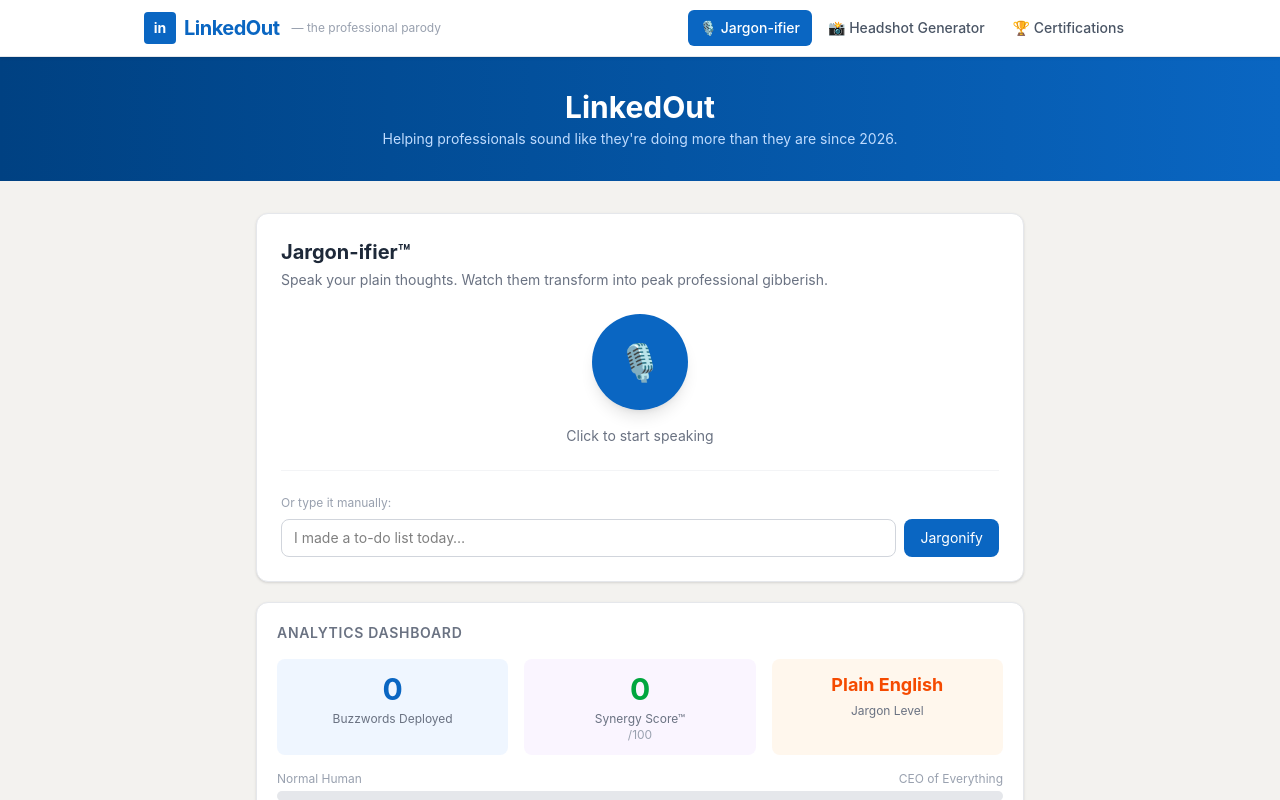
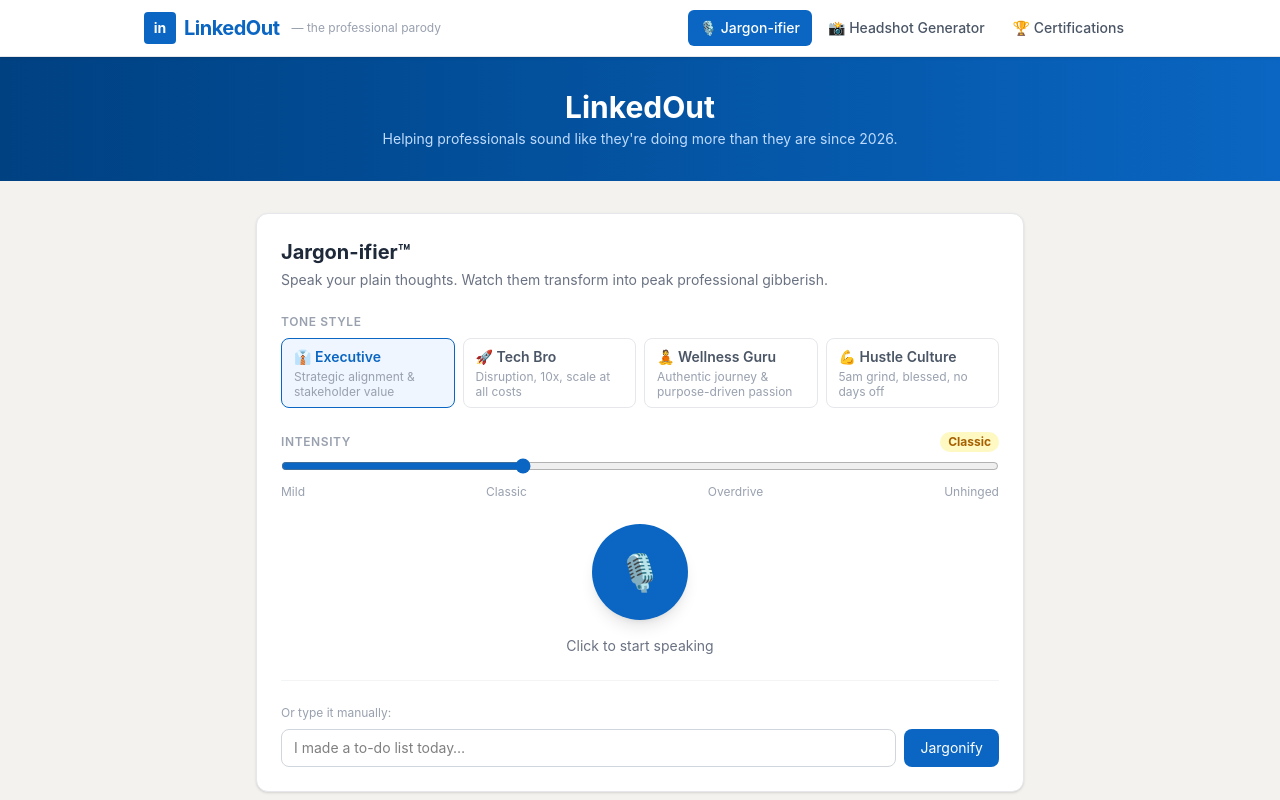
Before and after one commit to nicov3rde/linkedout, a React (Vite) app: page / in a window 1280 px wide. Shown: the top 800 px of the page. Built offline with nearby package versions, Linux system fonts and the light colour scheme.

Commit message:
feat: add tone styles and intensity controls to Jargonifier component

```diff
--- a/src/components/Jargonifier.jsx
+++ b/src/components/Jargonifier.jsx
@@ -27,6 +27,59 @@ function calcJargonLevel(text) {
   return Math.min(100, score + 10)
 }
 
+const TONE_STYLES = [
+  {
+    id: 'exec',
+    label: '👔 Executive',
+    desc: 'Strategic alignment & stakeholder value',
+    buzzwords: ['leverage', 'synergy', 'stakeholder', 'strategic alignment', 'fiscal narrative', 'core competency', 'value proposition', 'deliverables', 'KPI', 'ROI'],
+    prompts: [
+      'Rewrite this as a mild executive memo with 1-2 business buzzwords. Keep it mostly normal.',
+      'Rewrite this in classic corporate executive speak. Reference stakeholders, strategy, and value.',
+      'Rewrite this as a C-suite LinkedIn post dripping in strategic alignment, synergy, and stakeholder value.',
+      'Rewrite this as a completely unhinged Fortune 500 executive who has replaced all human thought with buzzwords. Pure shareholder-value-maximizing gibberish.',
+    ],
+  },
+  {
+    id: 'techbro',
+    label: '🚀 Tech Bro',
+    desc: 'Disruption, 10x, scale at all costs',
+    buzzwords: ['disrupt', 'scale', '10x', 'ship it', 'move fast', 'growth hacking', 'pivot', 'ecosystem', 'paradigm shift', 'north star metric'],
+    prompts: [
+      'Rewrite this with light startup energy. Maybe one or two tech buzzwords.',
+      'Rewrite this as a tech startup founder on LinkedIn. Mention disruption, scaling, or shipping.',
+      'Rewrite this as a Silicon Valley tech bro who wants to 10x everything, disrupt industries, and move fast and break things.',
+      'Rewrite this as a completely deranged tech bro who wants to disrupt death itself, 10x the universe, and ship an MVP before thinking. Pure hyper-growth lunacy.',
+    ],
+  },
+  {
+    id: 'wellness',
+    label: '🧘 Wellness Guru',
+    desc: 'Authentic journey & purpose-driven passion',
+    buzzwords: ['authentic', 'journey', 'purpose-driven', 'whole self', 'gratitude', 'mindful', 'intentional', 'vulnerability', 'growth mindset', 'aligned'],
+    prompts: [
+      'Rewrite this with a slightly warm, positive tone. Maybe mention being intentional.',
+      'Rewrite this as a LinkedIn wellness influencer sharing their authentic journey with gratitude and purpose.',
+      'Rewrite this as a professional wellness guru who brings their whole self to work, leads with vulnerability, and is deeply, insufferably grateful.',
+      'Rewrite this as a completely unhinged wellness influencer who has turned every mundane event into a spiritual awakening and wants you to journal about it.',
+    ],
+  },
+  {
+    id: 'hustle',
+    label: '💪 Hustle Culture',
+    desc: '5am grind, blessed, no days off',
+    buzzwords: ['grind', 'blessed', 'grateful', 'no days off', 'outwork', 'discipline', 'results', 'earned it', 'early mornings', 'refuse to quit'],
+    prompts: [
+      'Rewrite this with a hint of motivated, positive energy. Keep it grounded.',
+      'Rewrite this as a hustle-culture LinkedIn post. Mention the grind, discipline, or being grateful.',
+      'Rewrite this as an obsessive hustle-culture poster who wakes up at 4am, never rests, and wants you to know they earned everything through pure grind.',
+      'Rewrite this as a completely unhinged hustle maximalist who has not slept in 3 years, considers blinking a waste of time, and will die before taking a day off. Unhinged motivational energy.',
+    ],
+  },
+]
+
+const INTENSITY_LABELS = ['Mild', 'Classic', 'Overdrive', 'Unhinged']
+
 export default function Jargonifier() {
   const [isListening, setIsListening] = useState(false)
   const [transcript, setTranscript] = useState('')
@@ -34,8 +87,15 @@ export default function Jargonifier() {
   const [loading, setLoading] = useState(false)
   const [error, setError] = useState('')
   const [stats, setStats] = useState({ buzzwordCount: 0, synergyScore: 0, jargonLevel: 0 })
+  const [toneStyle, setToneStyle] = useState('exec')
+  const [intensity, setIntensity] = useState(1)
   const recognitionRef = useRef(null)
   const interimRef = useRef('')
+  const toneStyleRef = useRef(toneStyle)
+  const intensityRef = useRef(intensity)
+
+  useEffect(() => { toneStyleRef.current = toneStyle }, [toneStyle])
+  useEffect(() => { intensityRef.current = intensity }, [intensity])
 
   useEffect(() => {
     return () => recognitionRef.current?.stop()
@@ -102,6 +162,9 @@ export default function Jargonifier() {
       const apiKey = import.meta.env.VITE_OPENAI_API_KEY
       if (!apiKey) throw new Error('Missing VITE_OPENAI_API_KEY in .env')
 
+      const style = TONE_STYLES.find(s => s.id === toneStyleRef.current)
+      const promptInstruction = style.prompts[intensityRef.current]
+
       const res = await fetch('https://api.openai.com/v1/chat/completions', {
         method: 'POST',
         headers: {
@@ -113,11 +176,9 @@ export default function Jargonifier() {
           max_tokens: 512,
           messages: [{
             role: 'user',
-            content: `Rewrite the following plain English statement as peak LinkedIn corporate jargon. Use buzzwords like "leverage", "synergy", "pivot", "disrupt", "move the needle", "circle back", "deep dive", "holistic approach", "thought leadership", etc. Make it absurdly over-the-top but still coherent. Keep it to 2-3 sentences max.
+            content: `${promptInstruction}. Keep it to 2-3 sentences max. Return ONLY the rewritten version, no explanation.
 
-Plain English: "${text}"
-
-Return ONLY the rewritten jargon version, no explanation.`,
+Text: "${text}"`,
           }],
         }),
       })
@@ -149,6 +210,54 @@ Return ONLY the rewritten jargon version, no explanation.`,
         <p className="text-sm text-gray-500 mb-6">
           Speak your plain thoughts. Watch them transform into peak professional gibberish.
         </p>
+
+        {/* Tone Style Selector */}
+        <div className="mb-6">
+          <p className="text-xs font-semibold text-gray-400 uppercase tracking-wider mb-2">Tone Style</p>
+          <div className="grid grid-cols-2 gap-2 sm:grid-cols-4">
+            {TONE_STYLES.map(s => (
+              <button
+                key={s.id}
+                onClick={() => setToneStyle(s.id)}
+                className={`flex flex-col items-start px-3 py-2 rounded-lg border text-left transition-all cursor-pointer ${
+                  toneStyle === s.id
+                    ? 'border-[#0a66c2] bg-blue-50 text-[#0a66c2]'
+                    : 'border-gray-200 bg-white text-gray-600 hover:border-gray-300'
+                }`}
+              >
+                <span className="text-sm font-semibold">{s.label}</span>
+                <span className="text-xs text-gray-400 leading-tight mt-0.5">{s.desc}</span>
+              </button>
+            ))}
+          </div>
+        </div>
+
+        {/* Intensity Slider */}
+        <div className="mb-6">
+          <div className="flex items-center justify-between mb-1">
+            <p className="text-xs font-semibold text-gray-400 uppercase tracking-wider">Intensity</p>
+            <span className={`text-xs font-bold px-2 py-0.5 rounded-full ${
+              intensity === 0 ? 'bg-green-100 text-green-700' :
+              intensity === 1 ? 'bg-yellow-100 text-yellow-700' :
+              intensity === 2 ? 'bg-orange-100 text-orange-700' :
+              'bg-red-100 text-red-700'
+            }`}>
+              {INTENSITY_LABELS[intensity]}
+            </span>
+          </div>
+          <input
+            type="range"
+            min={0}
+            max={3}
+            step={1}
+            value={intensity}
+            onChange={e => setIntensity(Number(e.target.value))}
+            className="w-full accent-[#0a66c2] cursor-pointer"
+          />
+          <div className="flex justify-between text-xs text-gray-400 mt-1">
+            {INTENSITY_LABELS.map(l => <span key={l}>{l}</span>)}
+          </div>
+        </div>
 
         {/* Mic controls */}
         <div className="flex flex-col items-center gap-4">
```
